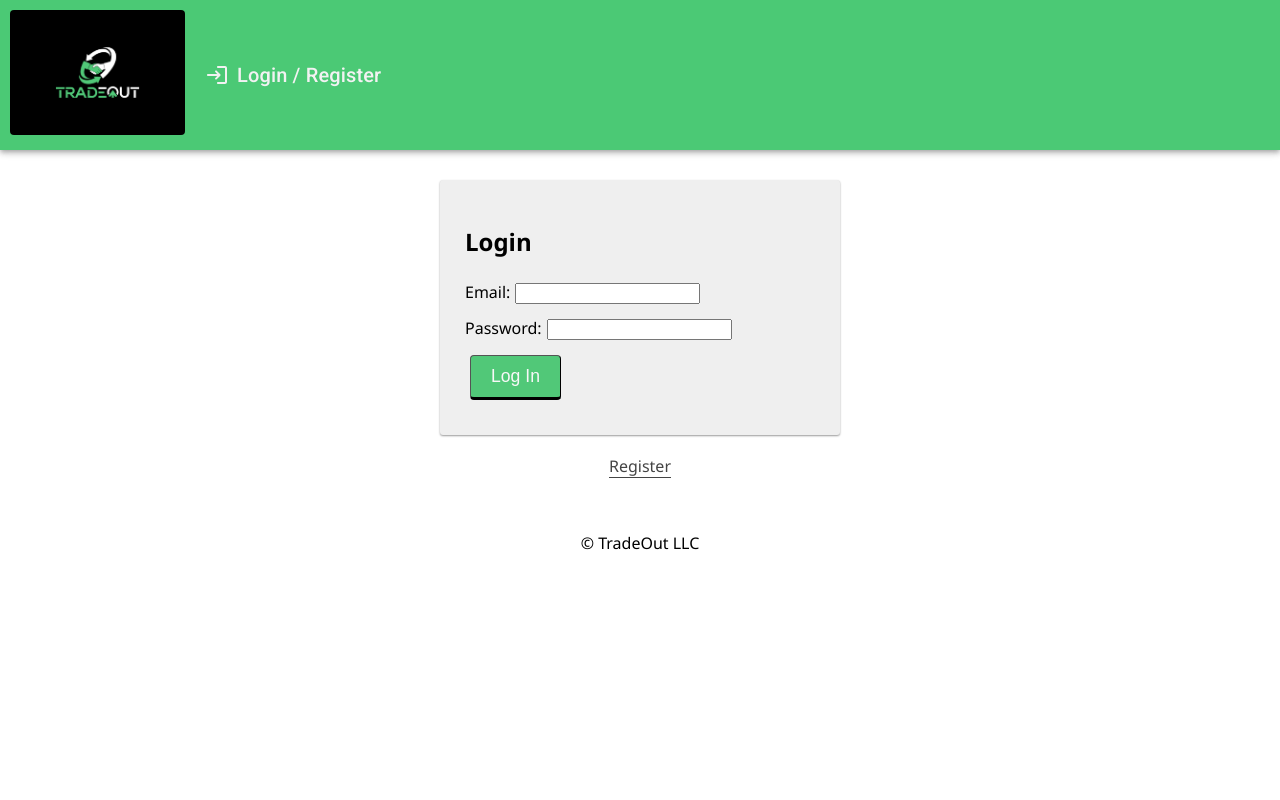
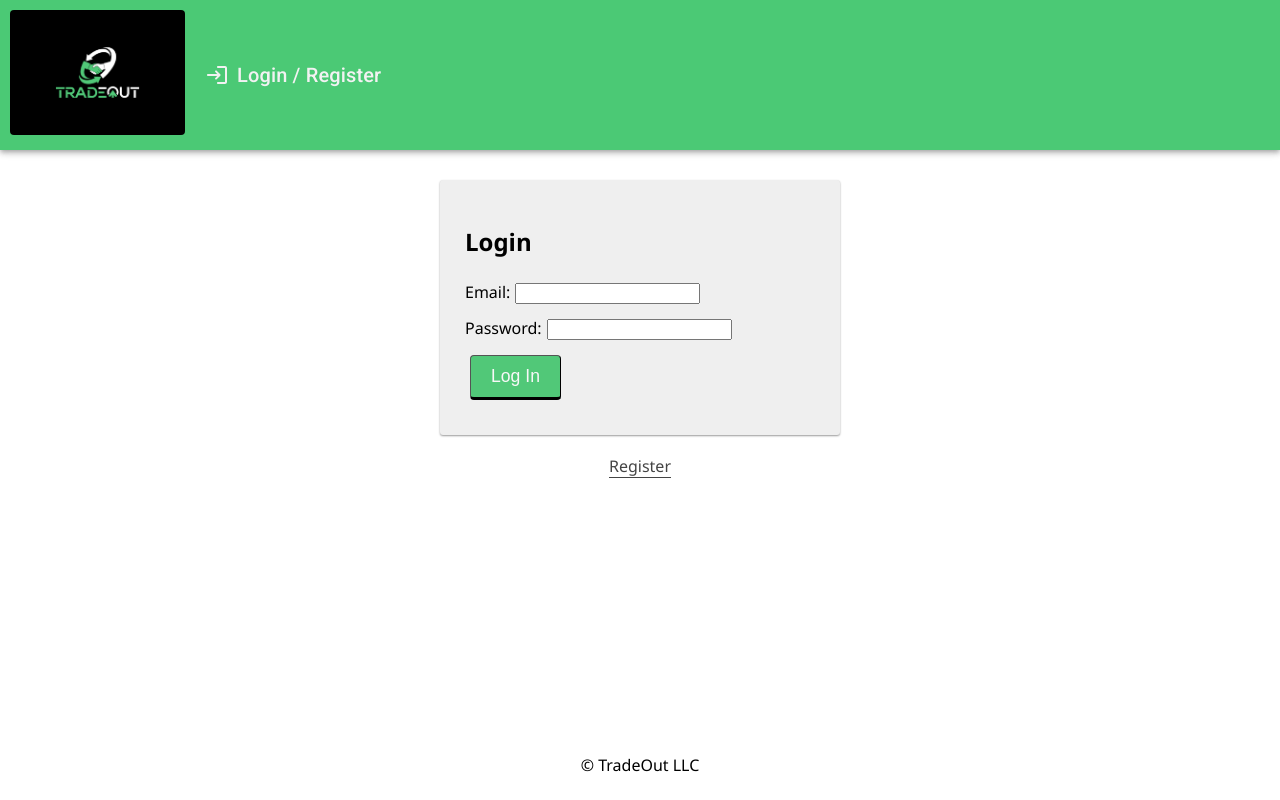
Before and after one commit to jdh2021/tradeout, a React (Create React App) app: page /#/dashboard in a window 1280 px wide. Built offline with nearby package versions, Linux system fonts and the light colour scheme; no server answers.

Commit message:
updated App.jsx and App.css to allow for sticky footer based on viewport height and footer height

```diff
--- a/src/components/App/App.css
+++ b/src/components/App/App.css
@@ -12,6 +12,10 @@ body {
 img {
   display: inline-block;
   max-width: 100%;
+}
+
+.Main-content {
+  min-height: calc(100vh - 100px);
 }
 
 /* --------------------------------------------------------------------------------
--- a/src/components/App/App.jsx
+++ b/src/components/App/App.jsx
@@ -67,7 +67,7 @@ function App() {
     <LocalizationProvider dateAdapter={AdapterDayjs}>
       <ThemeProvider theme={colorTheme}>
         <Router>
-          <div>
+          <div className="Main-content">
             <Nav />
             <Switch>
               {/* Visiting localhost:3000 will redirect to localhost:3000/dashboard */}
@@ -236,8 +236,8 @@ function App() {
                 <h1>404</h1>
               </Route>
             </Switch>
-            <Footer />
-          </div>
+            </div>
+          <Footer />
         </Router>
       </ThemeProvider>
     </LocalizationProvider>
```
